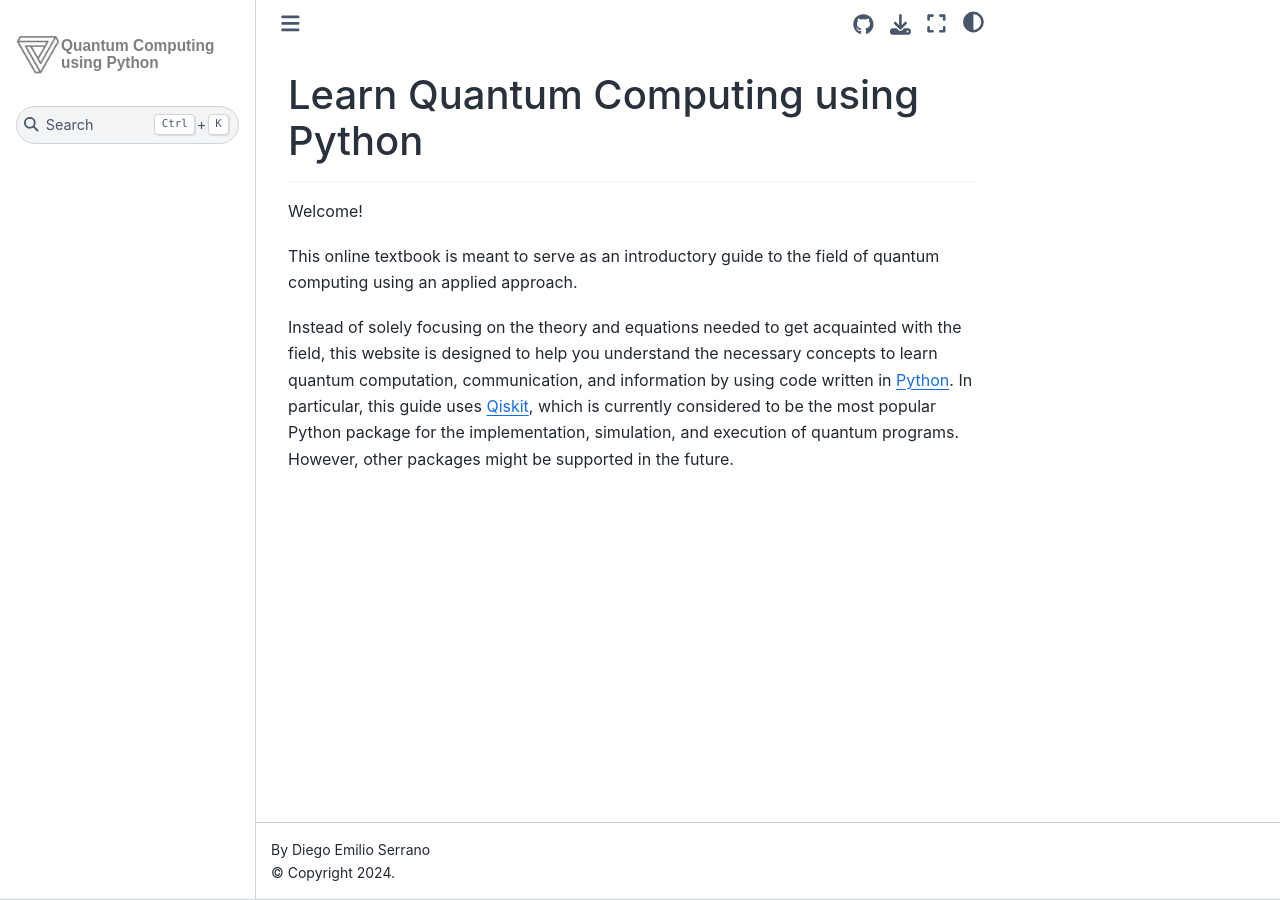
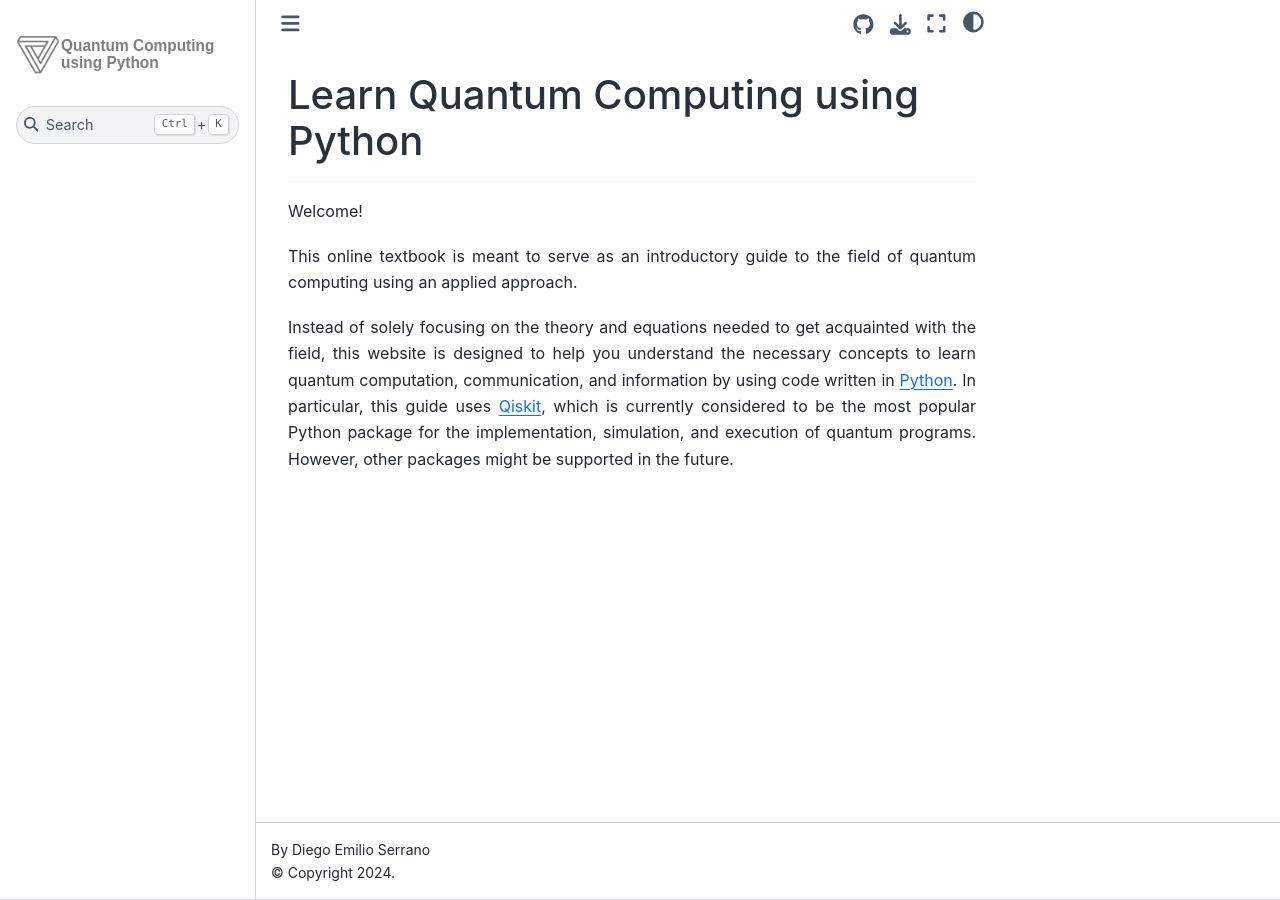
Before and after one commit to learn-quantum/lqc-textbook, a Jupyter Book: the page built from index.md, in a window 1280 px wide. Built offline with Jupyter Book 1.0.4 settings and Sphinx 7.4.7 and the Sphinx Book theme 1.1.4, drawn with Linux system fonts in a browser that asks for light colours; pages that are not in the unit, such as notebooks, are missing from menus.

Commit message:
update toc and custom.css

```diff
--- a/_static/custom.css
+++ b/_static/custom.css
@@ -1,5 +1,3 @@
-@media print {
-    p {
-        text-align: justify;
-    }
+p {
+    text-align: justify;
 }
--- a/_toc.yml
+++ b/_toc.yml
@@ -33,7 +33,7 @@ parts:
   - caption: Quantum Algorithms
     maxdepth: 3
     chapters:
-      - file: chapters/04_quantum_algorithms/04_01_deutsch-josza
+      - file: chapters/04_quantum_algorithms/04_01_deutsch-jozsa
       - file: chapters/04_quantum_algorithms/04_02_bernstein-vazirani
       - file: chapters/04_quantum_algorithms/04_03_simons
       - file: chapters/04_quantum_algorithms/04_04_grover
```
